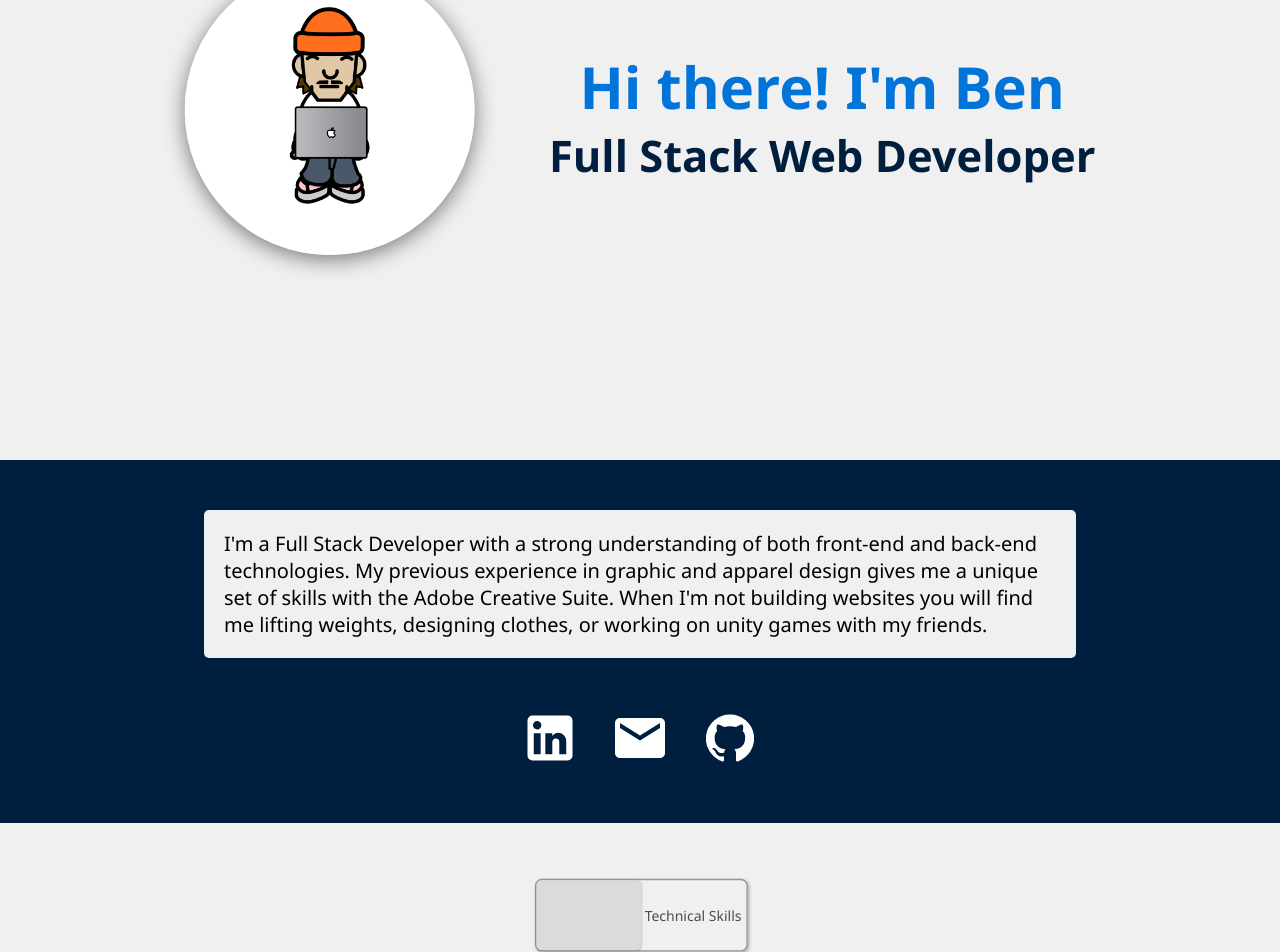
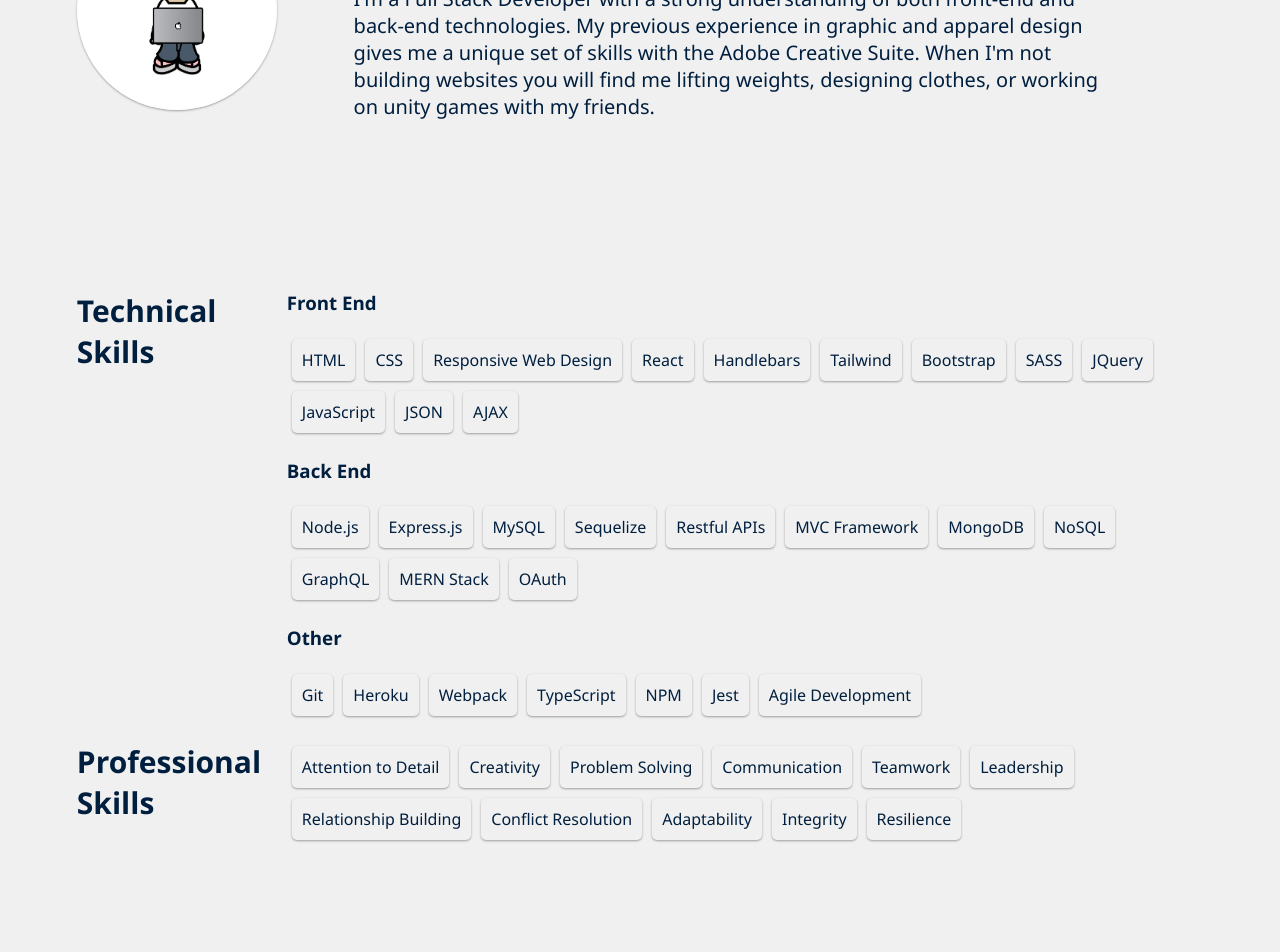
Before and after one commit to bantonneau/react-portfolio, a React (Create React App) app: page / in a window 1280 px wide. Shown: the part 340-1292 px from the top of the page. Built offline with nearby package versions, Linux system fonts and the light colour scheme.

Commit message:
update styling and page layout, add reactive hero

```diff
--- /dev/null
+++ b/src/components/DesktopHero.js
@@ -0,0 +1,18 @@
+import React from 'react'
+import benos from '../assets/laptop.jpg'
+
+function DesktopHero() {
+    return (
+        <section className='hero'>
+            <div className='image-cropper'>
+                <img src={benos} alt='benos avatar' className="rounded" />
+            </div>
+            <div className='herotext'>
+                <h1>Hi there! I'm Ben</h1>
+                <p>I'm a Full Stack Developer with a strong understanding of both front-end and back-end technologies. My previous experience in graphic and apparel design gives me a unique set of skills with the Adobe Creative Suite. When I'm not building websites you will find me lifting weights, designing clothes, or working on unity games with my friends.</p>
+            </div>
+        </section>
+    )
+}
+
+export default DesktopHero
--- /dev/null
+++ b/src/components/MobileHero.js
@@ -0,0 +1,19 @@
+import React from 'react'
+import benos from '../assets/laptop.jpg'
+
+
+function MobileHero() {
+    return (
+        <section className='hero'>
+            <div className='image-cropper'>
+                <img src={benos} alt='benos avatar' className="rounded" />
+            </div>
+            <h1>Hi there! I'm Ben</h1>
+            <div className='herotext'>
+                <p>I'm a Full Stack Developer with a strong understanding of both front-end and back-end technologies. My previous experience in graphic and apparel design gives me a unique set of skills with the Adobe Creative Suite. When I'm not building websites you will find me lifting weights, designing clothes, or working on unity games with my friends.</p>
+            </div>
+        </section>
+    )
+}
+
+export default MobileHero
--- /dev/null
+++ b/src/components/ResponsiveHero.js
@@ -0,0 +1,20 @@
+import React, { useEffect, useState } from 'react';
+import DesktopHero from './DesktopHero.js';
+import MobileHero from './MobileHero.js';
+
+const ResponsiveHero = () => {
+  const [isDesktop, setIsDesktop] = useState(window.innerWidth > 600);
+
+  const updateMedia = () => {
+    setIsDesktop(window.innerWidth > 600);
+  };
+
+  useEffect(() => {
+    window.addEventListener('resize', updateMedia);
+    return () => window.removeEventListener('resize', updateMedia);
+  }, []);
+
+  return isDesktop ? <DesktopHero /> : <MobileHero />;
+};
+
+export default ResponsiveHero;
--- a/src/components/SoftSkills.js
+++ b/src/components/SoftSkills.js
@@ -18,7 +18,6 @@
 const SoftSkills = () => {
     return (
         <div>
-            <h2>Professional Skills</h2>
             <div className='skillsContainer'>
                 {softSkills.map((skill, index) => (
                     <div className="skillTile" key={index}>
--- a/src/components/TechnicalSkills.js
+++ b/src/components/TechnicalSkills.js
@@ -46,7 +46,7 @@
 const TechnicalSkills = () => {
     return (
         <div>
-            <h2>Front End</h2>
+            <h3>Front End</h3>
             <div className='skillsContainer'>
             {frontendSkills.map((skill, index) => (
                 <div className="skillTile" key={index}>
@@ -55,7 +55,7 @@
             ))}
             </div>
 
-            <h2>Back End</h2>
+            <h3>Back End</h3>
             <div className='skillsContainer'>
             {backendSkills.map((skill, index) => (
                 <div className="skillTile" key={index}>
@@ -64,7 +64,7 @@
             ))}
              </div>
 
-            <h2>Other</h2>
+            <h3>Other</h3>
             <div className='skillsContainer'>
             {otherSkills.map((skill, index) => (
                 <div className="skillTile" key={index}>
--- a/src/pages/Home.js
+++ b/src/pages/Home.js
@@ -1,56 +1,25 @@
-import React, { useState } from 'react'
-import { LinkedIn, Email, GitHub } from '@material-ui/icons'
+import React from 'react'
 import '../styles/Home.css'
 import TechnicalSkills from '../components/TechnicalSkills.js'
 import SoftSkills from '../components/SoftSkills.js'
-import benos from '../assets/laptop.jpg'
+import ResponsiveHero from '../components/ResponsiveHero'
 import { Link } from 'react-router-dom'
 
 function Home() {
-  const [showTechnical, setShowTechnical] = useState(true);
-
   return (
     <main className='home'>
       <header className='about'>
-        <section className='hero'>
-          <div className='image-cropper'>
-            <img src={benos} alt='benos avatar' className="rounded" />
-          </div>
-          <div className='herotext'>
-            <h1>Hi there! I'm Ben</h1>
-            <h2>Full Stack Web Developer</h2>
-          </div>
+        <ResponsiveHero />
+      </header>
+      <section className='skillsWrapper'>
+        <section className='skillsRow'>
+          <h2 className='skillTitle'>Technical Skills</h2>
+          <TechnicalSkills />
         </section>
-      </header>
-      <section className='aboutme'>
-        <article className='prompt'>
-          <p>
-            I'm a Full Stack Developer with a strong understanding of both front-end and back-end technologies. My previous experience in graphic and apparel design gives me a unique set of skills with the Adobe Creative Suite. When I'm not building websites you will find me lifting weights, designing clothes, or working on unity games with my friends.
-          </p>
-        </article>
-        <nav className='socialLinks'>
-          <Link to="https://www.linkedin.com/in/benantonn/" target='_blank'>
-            <LinkedIn />
-          </Link>
-          <Link to='mailto:benantonn@gmail.com' target='_blank'>
-            <Email />
-          </Link>
-          <Link to='https://github.com/bantonneau' target='_blank'>
-            <GitHub className='githubIcon' />
-          </Link>
-        </nav>
-      </section>
-      <section className='skills'>
-        <div className="toggleContainer">
-          <label className="toggle">
-            <input type="checkbox" onChange={() => setShowTechnical(!showTechnical)} />
-            <span className="slider"></span>
-            <span className="labels" data-on="Soft Skills" data-off="Technical Skills"></span>
-          </label>
-        </div>
-        <div className="skillsContainer">
-          {showTechnical ? <TechnicalSkills /> : <SoftSkills />}
-        </div>
+        <section className='skillsRow'>
+          <h2 className='skillTitle'>Professional Skills</h2>
+          <SoftSkills />
+        </section>
       </section>
     </main>
   )
--- a/src/styles/Home.css
+++ b/src/styles/Home.css
@@ -9,13 +9,20 @@
   font-size: 40px;
   color: var(--mainText);
   font-family: "Segoe UI", Tahoma, Geneva, Verdana, sans-serif;
+  margin-top: 0;
 }
 
 h2 {
   font-size: 30px;
   color: var(--mainColor);
   font-family: "Segoe UI", Tahoma, Geneva, Verdana, sans-serif;
+  margin-top: 0;
 }
+
+h3 {
+  margin-top: 0;
+}
+
 
 .home {
   width: 100%;
@@ -26,9 +33,8 @@
 
 .hero {
   display: flex;
-  align-items: center;
   justify-content: space-between;
-  margin: 50px 0 50px 0;
+  margin: 50px 6vw 50px 6vw;
 }
 
 .image-cropper {
@@ -37,9 +43,8 @@
   position: relative;
   overflow: hidden;
   border-radius: 50%;
-  margin-right: 4vw;
   flex-shrink: 0;
-  box-shadow: 0px 3px 15px rgba(0, 0, 0, 0.5);
+  box-shadow: 0 1px 3px rgba(0, 0, 0, 0.12), 0 1px 2px rgba(0, 0, 0, 0.24);
 }
 
 .hero img {
@@ -56,9 +61,8 @@
   flex-direction: column;
   justify-content: center;
   align-items: center;
-  text-align: center;
   color: var(--accentColor);
-  margin: 150px 0 150px 0;
+  padding: 100px 0 100px 0;
 }
 
 .about h1 {
@@ -74,36 +78,31 @@
   color: #001F3F;
 }
 
-.aboutme {
-  width: 100%;
-  display: flex;
-  flex-direction: column;
-  justify-content: center;
-  align-items: center;
-  background-color: var(--mainColor);
-  color: var(--accentColor);
+.herotext {
+  padding: 0 6vw 0 6vw;
 }
 
-.aboutme .prompt {
-  width: 65%;
-  font-size: 20px;
-  margin-top: 50px;
-  background-color: #f0f0f0;
-  color: black;
-  border: black;
-  border-radius: 5px;
-  padding: 0 20px 0 20px;
+.skillsWrapper {
+  padding: 0 6vw 0 6vw;
+  display: flex;
+  flex-wrap: wrap;
 }
 
-.socialLinks svg {
-  font-size: 60px;
-  margin: 5px;
-  color: var(--accentColor);
-  margin: 50px 15px 50px 15px;
+.skillTitle {
+  width: 190px;
+  margin-right: 20px;
+  flex-shrink: 0;
 }
 
-.githubIcon {
-  transform: scale(0.8);
+.skillsRow {
+  display: flex;
+  justify-content: center;
+}
+
+.skillsContainer {
+  display: flex;
+  flex-wrap: wrap;
+  margin-bottom: 20px;
 }
 
 .skills {
@@ -112,7 +111,6 @@
   justify-content: center;
   flex-direction: column;
   align-items: center;
-  text-align: center;
 }
 
 .skills h1 {
@@ -136,113 +134,18 @@
   margin: 20px 0 20px 0;
 }
 
-.toggleContainer {
-margin: 40px 0 20px 0;
-scale: 0.7;
+.skillTile {
+  background-color: #f0f0f0;
+  padding: 10px;
+  margin: 5px;
+  border-radius: 5px;
+  box-shadow: 0 1px 3px rgba(0, 0, 0, 0.12), 0 1px 2px rgba(0, 0, 0, 0.24);
 }
 
-.toggle {
-  position: relative;
-  display: inline-block;
-  width: 300px;
-  height: 100px;
-  border-radius: 10px;
-  cursor: pointer;
-}
-
-.toggle input {
-  display: none;
-}
-
-.toggle .slider {
-  position: absolute;
-  top: 0;
-  left: 0;
-  width: 100%;
-  height: 100%;
-  border-radius: 10px;
-  border: 2px solid #969696;
-  box-shadow: 2px 2px 5px rgba(0, 0, 0, 0.3);
-  transition: all 0.4s ease-in-out;
-}
-
-.toggle .slider::before {
-  content: "";
-  position: absolute;
-  top: 0px;
-  left: 0px;
-  width: 150px;
-  height: 100px;
-  border-radius: 7px;
-  background-color: #dbdbdb;
-  box-shadow: 0px 1px 3px rgba(0, 0, 0, 0.3);
-  transition: all 0.4s ease-in-out;
-}
-
-.toggle input:checked+.slider::before {
-  transform: translateX(150px);
-}
-
-.toggle .labels {
-  position: absolute;
-  top: 0px;
-  left: 0;
-  width: 100%;
-  height: 100%;
-  color: #4d4d4d;
-  font-size: 20px;
-  font-family: "Segoe UI", Tahoma, Geneva, Verdana, sans-serif;
-  transition: all 0.4s ease-in-out;
-}
-
-.toggle .labels::after {
-  content: attr(data-off);
-  position: absolute;
-  top: 40px;
-  right: 5px;
-  opacity: 1;
-  transition: all 0.4s ease-in-out;
-}
-
-.toggle .labels::before {
-  content: attr(data-on);
-  position: absolute;
-  top: 40px;
-  left: 25px;
-  opacity: 0;
-  transition: all 0.4s ease-in-out;
-}
-
-.toggle input:checked~.labels::after {
-  opacity: 0;
-}
-
-.toggle input:checked~.labels::before {
-  opacity: 1;
-}
-
-  .skillTile {
-    background-color: #f0f0f0;
-    padding: 10px;
-    margin: 5px;
-    border-radius: 5px;
-    box-shadow: 0 1px 3px rgba(0,0,0,0.12), 0 1px 2px rgba(0,0,0,0.24);
-  }
-
-  .skillsContainer {
-    display: flex;
-    flex-wrap: wrap;
-    justify-content: center;
-    margin: 0 6vw 0 6vw;
-  }
-
-
-
 @media only screen and (max-width: 600px) {
-  .about .prompt {
-    margin-top: 10px;
-    font-size: 20px;
-    width: 80%;
+  .hero {
+    flex-direction: column;
+    align-items: center;
   }
 
   .image-cropper {
@@ -251,20 +154,10 @@
     position: relative;
     overflow: hidden;
     border-radius: 50%;
-    margin: 0 4vw;
+    margin: 0 4vw 20px;
     flex-shrink: 0;
   }
 
-  .aboutme .prompt {
-    width: 65%;
-    font-size: 20px;
-    margin-top: 50px;
-    background-color: #f0f0f0;
-    color: black;
-    border: black;
-    border-radius: 5px;
-    padding: 0 20px 0 20px;
-  }
 
   .toggle .labels {
     position: absolute;
@@ -295,16 +188,5 @@
     justify-content: center;
     flex-direction: column;
     align-items: center;
-    text-align: center;
   }
 }
-
-@media only screen and (min-width: 100px) {
-  .hero {
-    scale: 1.45;
-  }
-
-  .about {
-    margin: 200px 0 200px 0;
-  }
-}
--- a/src/styles/navbar.css
+++ b/src/styles/navbar.css
@@ -30,11 +30,10 @@
 
 .logoDesktop {
     font-family: "Segoe UI", Tahoma, Geneva, Verdana, sans-serif;
-    font-size: 24px;
+    font-size: 20px;
     padding: 10px 20px;
     background-color: transparent;
     color: #fff;
-    text-shadow: 1px 1px 2px #000000, 0 0 5px #ffffff;
     border: 1px solid #ffffff;
     border-radius: 15px;
     box-shadow: inset 0 0 5px #ffffff;
@@ -44,16 +43,15 @@
     color: white;
     text-decoration: none;
     margin: 20px;
-    font-size: 20px;
+    font-size: 15px;
 }
 
 .logoMobile {
     font-family: "Segoe UI", Tahoma, Geneva, Verdana, sans-serif;
-    font-size: 24px;
+    font-size: 20px;
     padding: 10px 20px;
     background-color: transparent;
     color: #fff;
-    text-shadow: 1px 1px 2px #000000, 0 0 5px #ffffff;
     border: 1px solid #ffffff;
     border-radius: 15px;
     box-shadow: inset 0 0 5px #ffffff;
```
